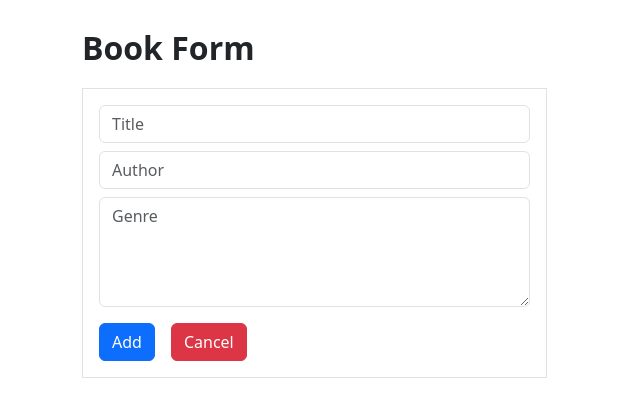
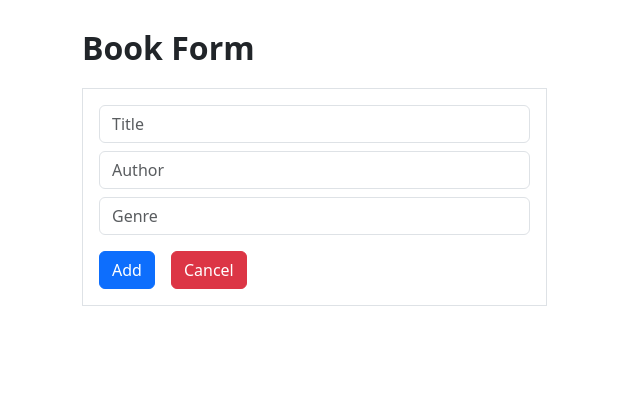
Before and after one commit to 7vTr0x7/Redux_Practice_Set, a React (Vite) app in the folder ReduxPracticeSet1/frontend/: page /bookForm in a window 1280 px wide. Shown: the top 416 px of the page, without its empty margins (0-640 px from the left). Built offline with nearby package versions, Linux system fonts and the light colour scheme.

Commit message:
ReduxPracticeSet1 - backend

```diff
--- a/ReduxPracticeSet1/frontend/src/pages/book/features/BookForm.jsx
+++ b/ReduxPracticeSet1/frontend/src/pages/book/features/BookForm.jsx
@@ -73,12 +73,12 @@ const BookForm = () => {
             onChange={(e) => setAuthor(e.target.value)}
             placeholder="Author"
           />
-          <textarea
+          <input
             className="form-control mt-2"
             value={genre}
             onChange={(e) => setGenre(e.target.value)}
             placeholder="Genre"
-            rows={4}></textarea>
+          />
 
           <button
             className="btn btn-primary mt-3"
```
